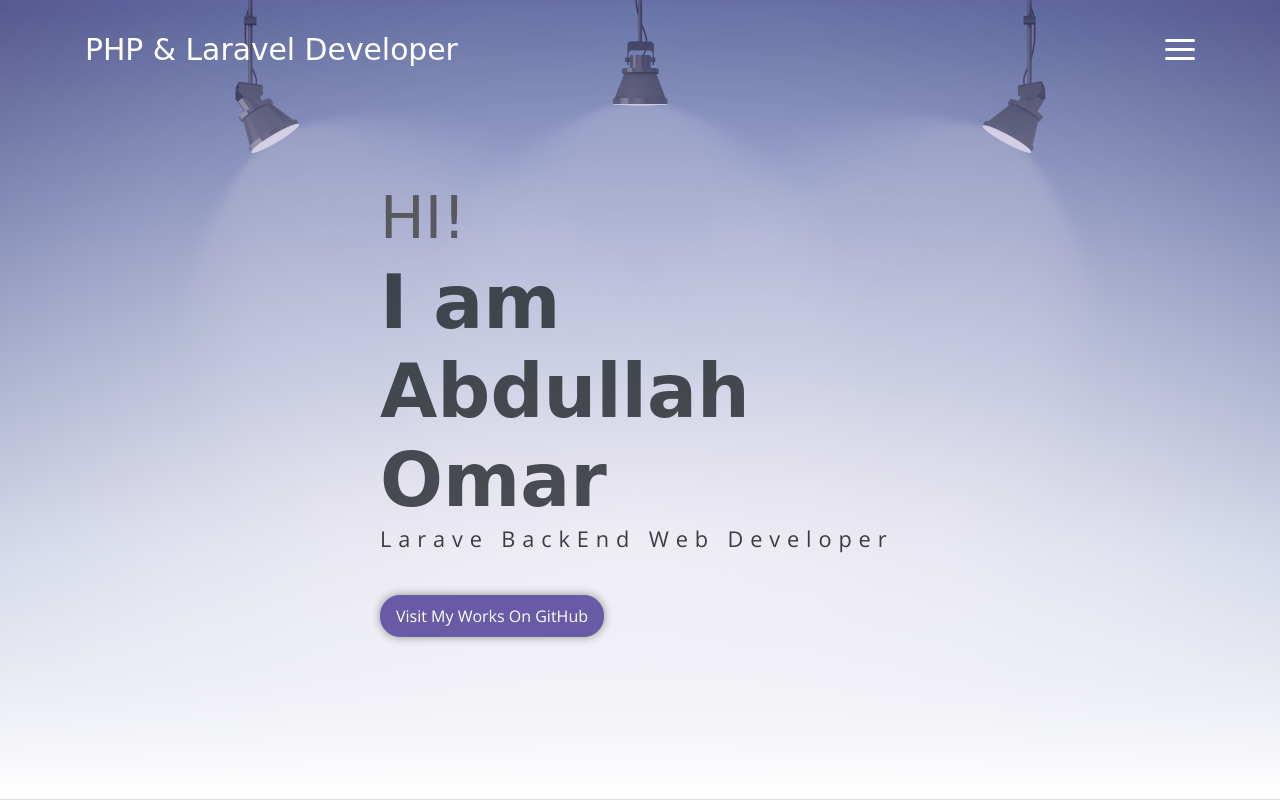
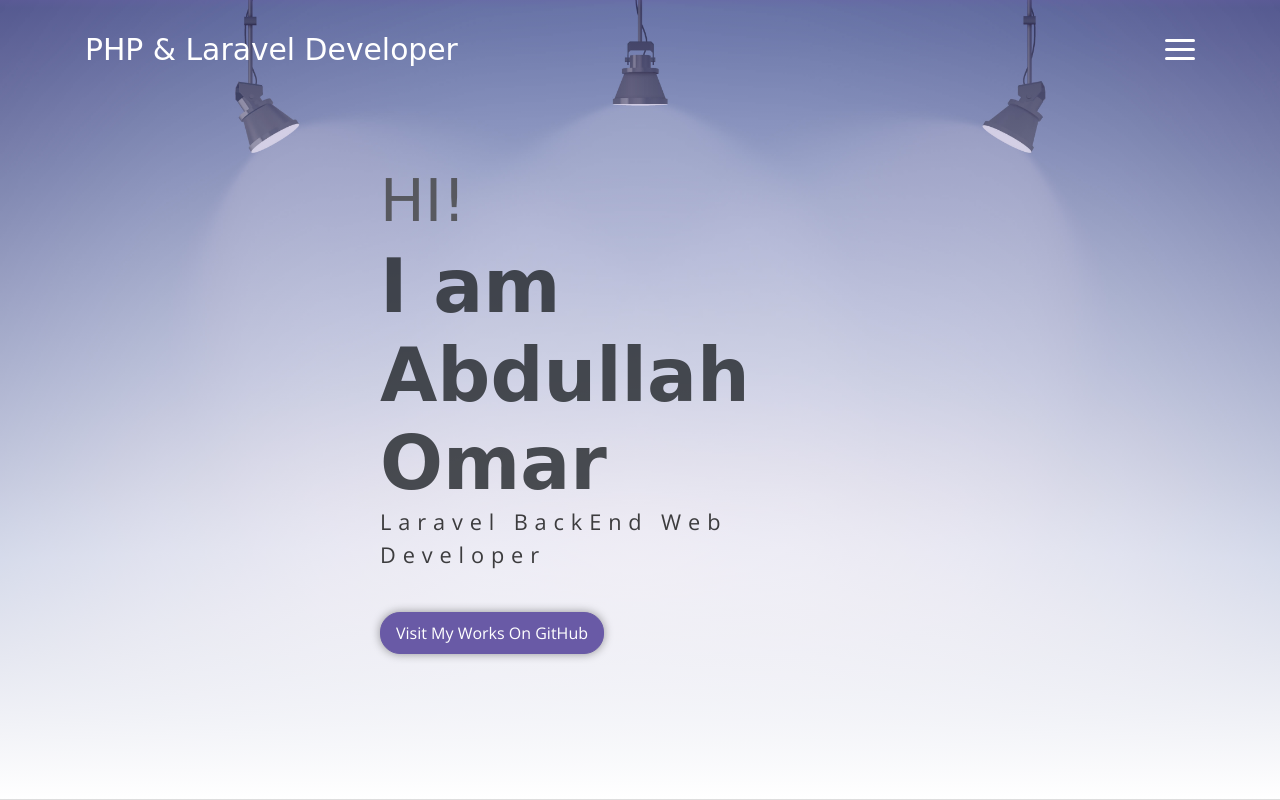
Before and after one commit to Abdullah-Omar-p/Portfolio, a plain HTML site: page index.html in a window 1280 px wide. Shown: the top 800 px of the page. Drawn offline with nearby package versions, Linux system fonts and the light colour scheme; a web font is replaced by a local one.

Commit message:
new edition

```diff
--- a/index.html
+++ b/index.html
@@ -57,7 +57,7 @@
                 <span class="up">HI!</span>
                 <span class="down">I am Abdullah Omar</span>
             </h1>
-            <p class="header-subtitle">Larave BackEnd Web Developer</p>
+            <p class="header-subtitle">Laravel BackEnd Web Developer</p>
 
             <a href="https://github.com/Abdullah-Omar-p" class="btn btn-primary" target="_blank">Visit My Works On GitHub</a>
         </div>
```
